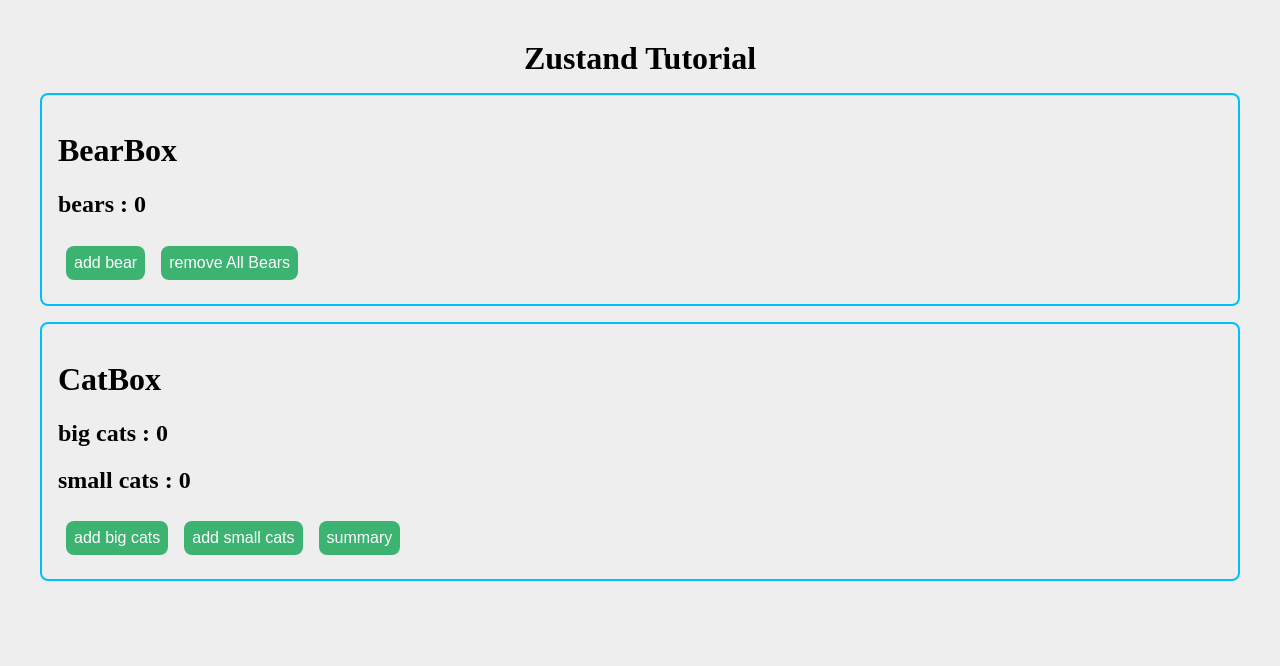
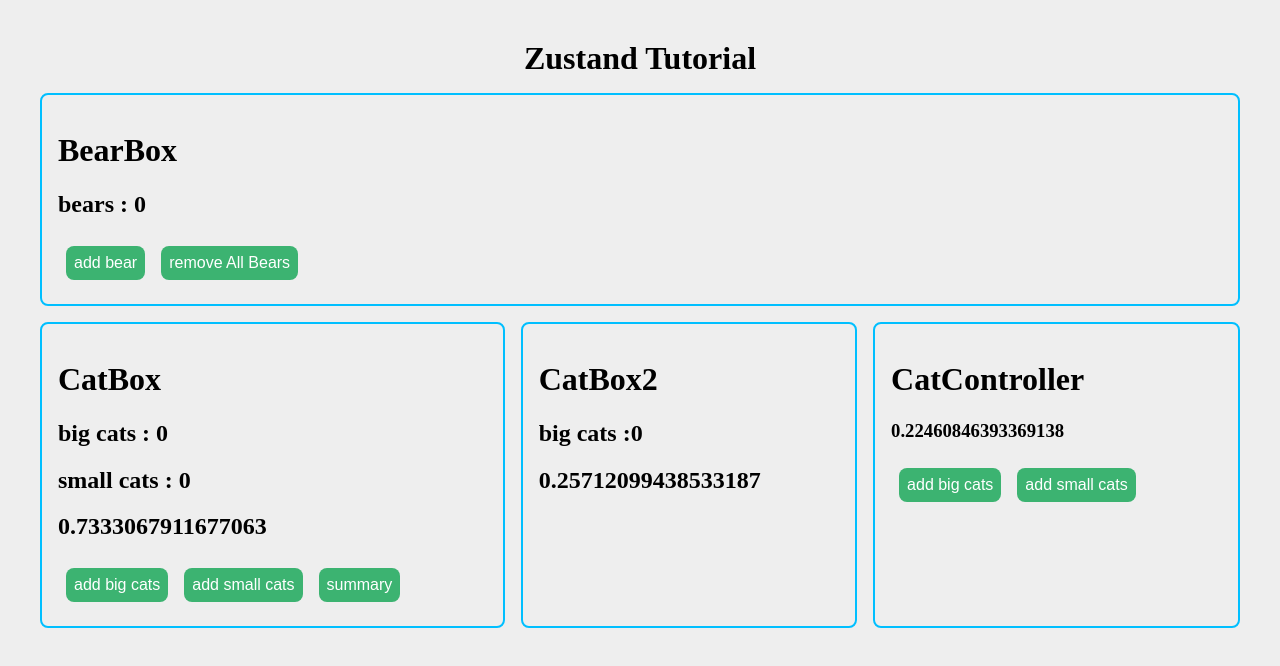
Before and after one commit to Robert-J-WANG/react_zustand_basic, a React (Vite) app: page / in a window 1280 px wide. Shown: the top 666 px of the page. Built offline with nearby package versions, Linux system fonts and the light colour scheme.

Commit message:
03_auto selector 和 multi selector

```diff
--- a/src/App.tsx
+++ b/src/App.tsx
@@ -1,5 +1,7 @@
 import { BearBox } from "./components/BearBox";
 import { CatBox } from "./components/CatBox";
+import { CatBox2 } from "./components/CatBox2";
+import { CatController } from "./components/CatController";
 
 function App() {
   return (
@@ -10,6 +12,8 @@
       </div>
       <div>
         <CatBox />
+        <CatBox2 />
+        <CatController />
       </div>
     </div>
   );
--- a/src/components/CatBox.tsx
+++ b/src/components/CatBox.tsx
@@ -24,6 +24,7 @@
       <h1>CatBox</h1>
       <h2>big cats : {bigCats}</h2>
       <h2>small cats : {smallCats}</h2>
+      <h2>{Math.random()}</h2>
       <div>
         <button onClick={increaseBigCats}>add big cats</button>
         <button onClick={increaseSmallCats}>add small cats</button>
--- a/src/components/CatBox2.tsx
+++ b/src/components/CatBox2.tsx
@@ -1,29 +1,16 @@
-import { useCatStore } from "../stores/catStore";
+import { catStore } from "../stores/catStore";
 
 export const CatBox2 = () => {
-  const bigCats = useCatStore((state) => state.cats.bigCats);
-
-  /* ----------------- 当只使用到bigCats时，如果解构赋值获取 ---------------- */
   // const {
-  //   cats: { bigCats },
-  // } = useCatStore();
-  /* --------------------- 会引起页面的多次渲染 --------------------- */
-  /* ------------------- 如何判断页面的多次渲染？？？？ ------------------ */
-  /* -------------- 页面中添加一个随机数，每次渲染都会生产新的随机数 -------------- */
-  /* ------------- 当点击组件CatBox的addsmallcat按钮时， ------------ */
-  /* ------------------ 组件CatBox2的页面重新渲染了 ----------------- */
-
-  /* ---------------- 如果状态不是通过结构赋值获取的，就不会渲染 --------------- */
-  // const bigCats = useCatStore((state) => state.cats.bigCats);
-
-  /* ----------- 如何不通过结构赋值获取全部状态，而是一次获取多个状态值呢？？ ----------- */
-  /* --------------------- 使用selector --------------------- */
+  //   cats: { smallCats },
+  // } = catStore();
+  /* -------------------- 使用selector获取 -------------------- */
+  const smallCats = catStore((state) => state.cats.smallCats);
   return (
     <div className="box">
       <h1>CatBox2</h1>
-      <h2>big cats : {bigCats}</h2>
-      {/* 添加随机数，来验证页面的渲染 */}
-      <h3>{Math.random()}</h3>
+      <h2>big cats :{smallCats} </h2>
+      <h2>{Math.random()}</h2>
     </div>
   );
 };
--- a/src/components/CatController.tsx
+++ b/src/components/CatController.tsx
@@ -1,33 +1,29 @@
 import { shallow } from "zustand/shallow";
-import { useCatStore } from "../stores/catStore";
+import { catStore } from "../stores/catStore";
 
 export const CatController = () => {
-  /* ----------------- 当只使用到bigCats时，如果解构赋值获取 ---------------- */
-  // const { addBigCats, addSmallCats } = useCatStore();
-  /* --------------------- 会引起页面的多次渲染 --------------------- */
+  /* --------------------- 会引发此组件的页面重绘 -------------------- */
+  // const { increaseBigCats, increaseSmallCats } = catStore();
 
-  // const addBigCats = useCatStore((state) => state.addBigCats);
-  // const addSmallCats = useCatStore((state) => state.addSmallCats);
+  /* ------------- auto selector: 不会引发此组件的页面重绘 ------------ */
+  // const increaseBigCats = catStore.use.increaseBigCats();
+  // const increaseSmallCats = catStore.use.increaseSmallCats();
 
-  // const addBigCats = useCatStore.use.addBigCats();
-  // const addSmallCats = useCatStore.use.addSmallCats();
-
-  /* ---------------- 那么如何一次获取多个selector呢？ ---------------- */
-  const { addBigCats, addSmallCats } = useCatStore(
+  /* ------------------- multi-selector: ------------------ */
+  const { increaseBigCats, increaseSmallCats } = catStore(
     (state) => ({
-      addBigCats: state.addBigCats,
-      addSmallCats: state.addSmallCats,
+      increaseBigCats: state.increaseBigCats,
+      increaseSmallCats: state.increaseSmallCats,
     }),
     shallow
   );
-
   return (
     <div className="box">
       <h1>CatController</h1>
       {/* 添加随机数，来验证页面的渲染 */}
       <h3>{Math.random()}</h3>
-      <button onClick={addBigCats}>add big cats</button>
-      <button onClick={addSmallCats}>add small cats</button>
+      <button onClick={increaseBigCats}>add big cats</button>
+      <button onClick={increaseSmallCats}>add small cats</button>
     </div>
   );
 };
--- a/src/stores/catStore.ts
+++ b/src/stores/catStore.ts
@@ -1,5 +1,6 @@
 import { create } from "zustand";
 import { immer } from "zustand/middleware/immer";
+import { createSelectors } from "../utils/createSelectors";
 
 type TcatStoreState = {
   cats: {
@@ -12,7 +13,8 @@
   summary: () => void;
 };
 
-export const catStore = create<TcatStoreState>()(
+export const catStore = createSelectors(
+  create<TcatStoreState>()(
     immer((set, get) => ({
       cats: {
         bigCats: 0,
@@ -32,4 +34,5 @@
         alert("total cats is " + totalCats);
       },
     }))
+  )
 );
```
Also changed, not shown: 1 other file (tests, documents, lock files or other folders). Lines whose indentation alone changed are shown as unchanged.
